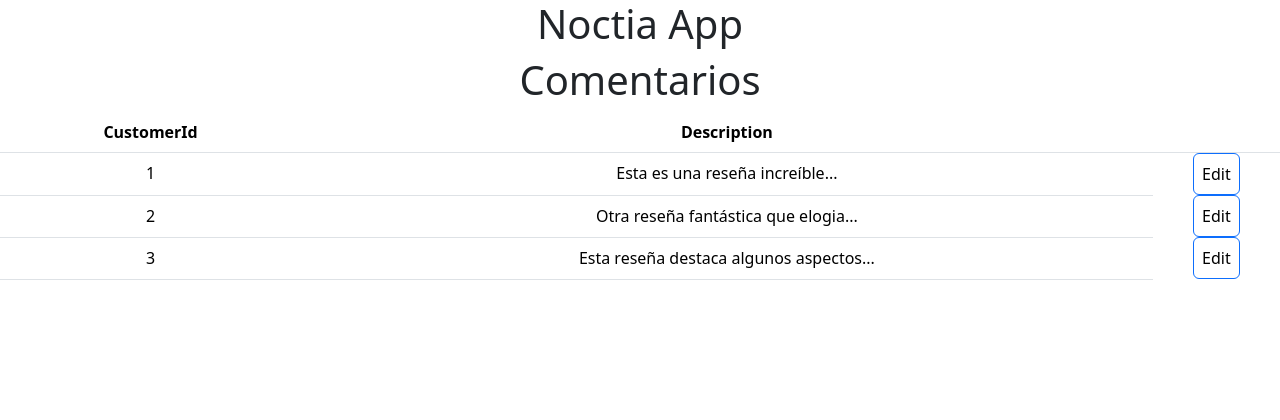
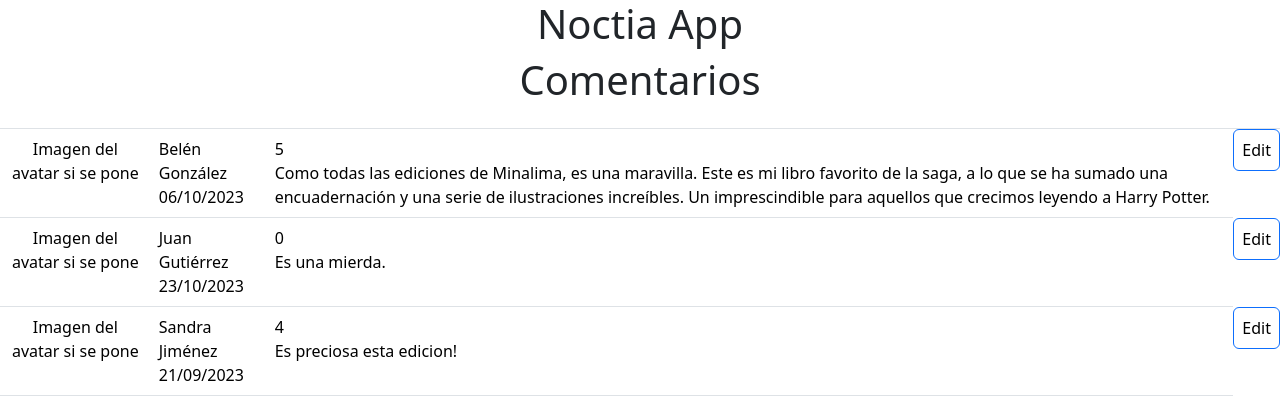
Before and after one commit to preinaj/frontend-LyP, a React (Create React App) app: page / in a window 1280 px wide. Shown: the top 420 px of the page. Built offline with nearby package versions, Linux system fonts and the light colour scheme.

Commit message:
Improvement of the comment interface

```diff
--- a/src/App.js
+++ b/src/App.js
@@ -3,9 +3,9 @@ import CommentList from './components/CommentList.js';
 import Comment from './components/Comment.js';
 
 const comments = [
-  { id: 1, title: 'Reseña 1', content: 'Esta es una reseña increíble...', rating: 5 },
-  { id: 2, title: 'Reseña 2', content: 'Otra reseña fantástica que elogia...', rating: 4.5 },
-  { id: 3, title: 'Reseña 3', content: 'Esta reseña destaca algunos aspectos...', rating: 4 },
+  { customerDescription: "Belén González", description: 'Como todas las ediciones de Minalima, es una maravilla. Este es mi libro favorito de la saga, a lo que se ha sumado una encuadernación y una serie de ilustraciones increíbles. Un imprescindible para aquellos que crecimos leyendo a Harry Potter.', rating: 5, updatedDate:"06/10/2023" },
+  { customerDescription: "Juan Gutiérrez", description: 'Es una mierda.', rating: 0, updatedDate:"23/10/2023" },
+  { customerDescription: "Sandra Jiménez", description: 'Es preciosa esta edicion!', rating: 4, updatedDate:"21/09/2023" },
 ];
 
 function App() {
--- a/src/components/Comment.js
+++ b/src/components/Comment.js
@@ -5,10 +5,28 @@ import { Container, Form, Button, Row, Col } from 'react-bootstrap';
 
 
 function Comment(props) {
+  const cellStyle = {
+    textAlign: 'left'
+  };
   return(
     <tr>
-      <td>{props.comment.id}</td>
-      <td>{props.comment.content}</td>
+      <td>Imagen del avatar si se pone</td>
+      <td style={cellStyle}>
+        <div>
+          {props.comment.customerDescription}
+        </div>
+        <div>
+          {props.comment.updatedDate}
+        </div>
+      </td>
+      <td style={cellStyle}>
+        <div>
+          {props.comment.rating}
+        </div>
+        <div>
+          {props.comment.description}
+        </div>
+      </td>
       <button className="btn btn-primary">Edit</button>
     </tr>
   )
--- a/src/components/CommentList.js
+++ b/src/components/CommentList.js
@@ -8,8 +8,9 @@ function CommentList(props) {
     <table className='table'>
       <thead>
         <tr>
-          <th>CustomerId</th>
-          <th>Description</th>
+          <th></th>
+          <th></th>
+          <th></th>
           <th></th>
         </tr>
       </thead>
```
